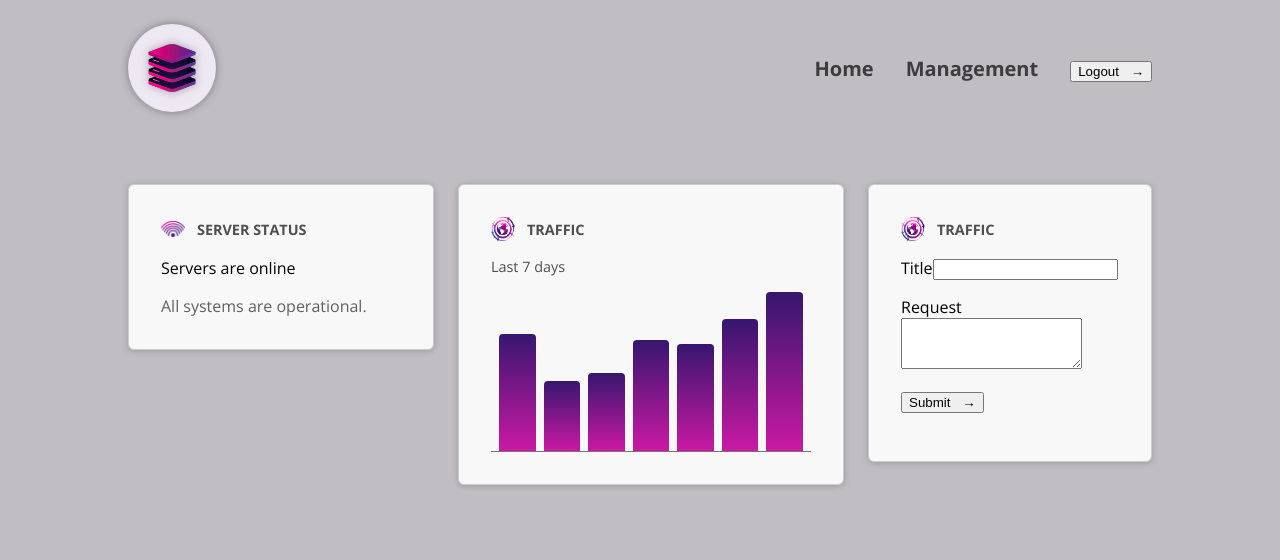
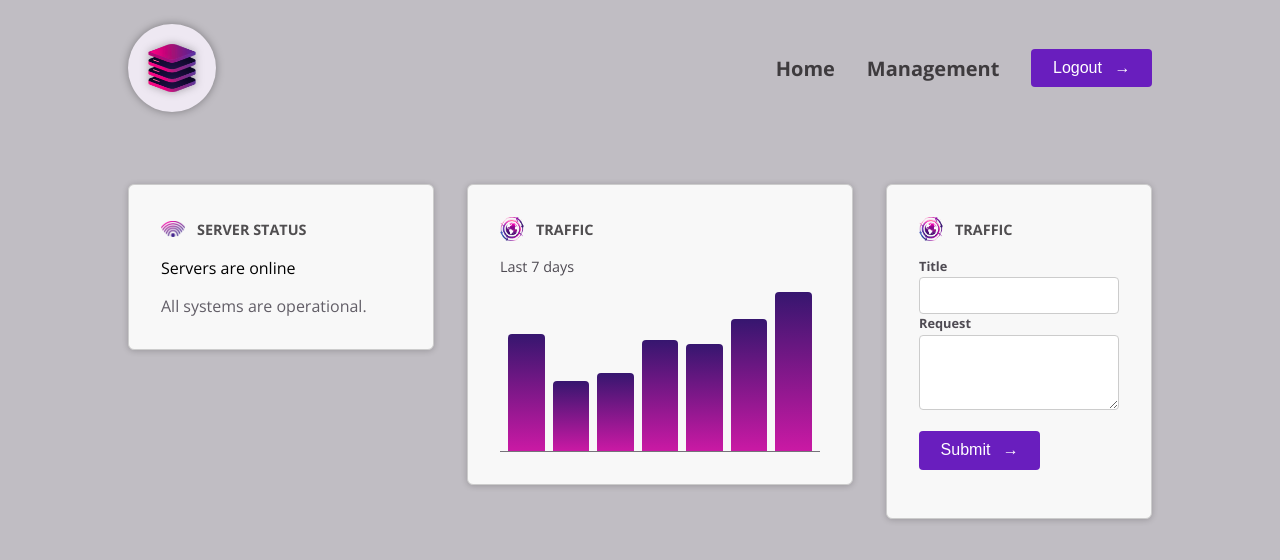
Before and after one commit to RajShukla2308/angular, an Angular app: page / in a window 1280 px wide. Shown: the top 560 px of the page. Built offline with nearby package versions, Linux system fonts and the light colour scheme.

Commit message:
host class and elements 115-116

```diff
--- a/src/app/dashboard/dashboard-item/dashboard-item.component.css
+++ b/src/app/dashboard/dashboard-item/dashboard-item.component.css
@@ -1,4 +1,4 @@
-.dashboard-item {
+:host {
   display: block;
   padding: 1rem;
   border: 1px solid #ccc;
@@ -7,7 +7,7 @@
   box-shadow: 0 1px 6px 0 rgba(0, 0, 0, 0.2);
 }
 
-.dashboard-item header {
+:host header {
   display: flex;
   padding: 0;
   gap: 0.75rem;
@@ -15,7 +15,7 @@
   margin-bottom: 1rem;
 }
 
-.dashboard-item header img {
+:host header img {
   width: 1.5rem;
   height: 1.5rem;
   object-fit: contain;
@@ -29,7 +29,7 @@ h2 {
 }
 
 @media (min-width: 768px) {
-  .dashboard-item {
+  :host {
     padding: 2rem;
   }
 }
--- a/src/app/dashboard/dashboard-item/dashboard-item.component.html
+++ b/src/app/dashboard/dashboard-item/dashboard-item.component.html
@@ -1,8 +1,7 @@
-<div class="dashboard-item">
+
     <header>
         <img [src]="imgData().src" [alt]="imgData().alt" />
         <h2>{{heading()}}</h2>
     </header>
 
     <ng-content></ng-content>
-</div>
--- a/src/app/dashboard/dashboard-item/dashboard-item.component.ts
+++ b/src/app/dashboard/dashboard-item/dashboard-item.component.ts
@@ -5,7 +5,10 @@ import { Component, input } from '@angular/core';
   standalone: true,
   imports: [],
   templateUrl: './dashboard-item.component.html',
-  styleUrl: './dashboard-item.component.css'
+  styleUrl: './dashboard-item.component.css',
+  // host:{
+  //   class:'dashboard-item'
+  // }
 })
 export class DashboardItemComponent {
 
--- a/src/app/shared/button/button.component.css
+++ b/src/app/shared/button/button.component.css
@@ -1,4 +1,4 @@
-button {
+:host {
     display: inline-block;
     padding: 0.65rem 1.35rem;
     border-radius: 0.25rem;
@@ -10,7 +10,7 @@ button {
     border: none;
 }
 
-button:hover {
+:host:hover {
     background-color: #551b98;
 }
 
--- a/src/app/shared/control/control.component.html
+++ b/src/app/shared/control/control.component.html
@@ -1,4 +1,3 @@
-<p>
+
     <label>{{ label() }}</label>
     <ng-content select="input, textarea"></ng-content>
-</p>
--- a/src/app/shared/control/control.component.ts
+++ b/src/app/shared/control/control.component.ts
@@ -1,11 +1,15 @@
-import { Component, input } from '@angular/core';
+import { Component, input, ViewEncapsulation } from '@angular/core';
 
 @Component({
   selector: 'app-control',
   standalone: true,
   imports: [],
   templateUrl: './control.component.html',
-  styleUrl: './control.component.css'
+  styleUrl: './control.component.css',
+  encapsulation: ViewEncapsulation.None,
+  host: {
+    class: 'control' // host class will be added automatically when we call the component by <app-control>
+  }
 })
 export class ControlComponent {
   label = input.required();
```
